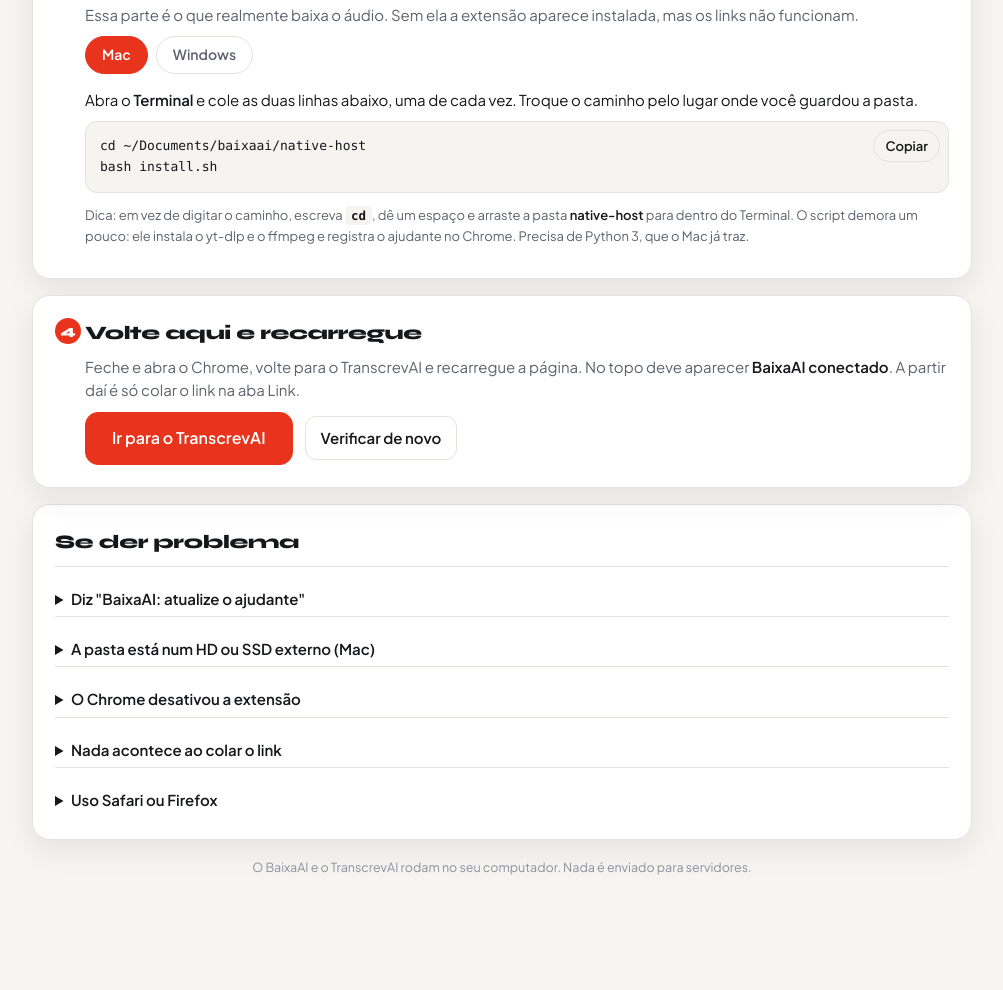
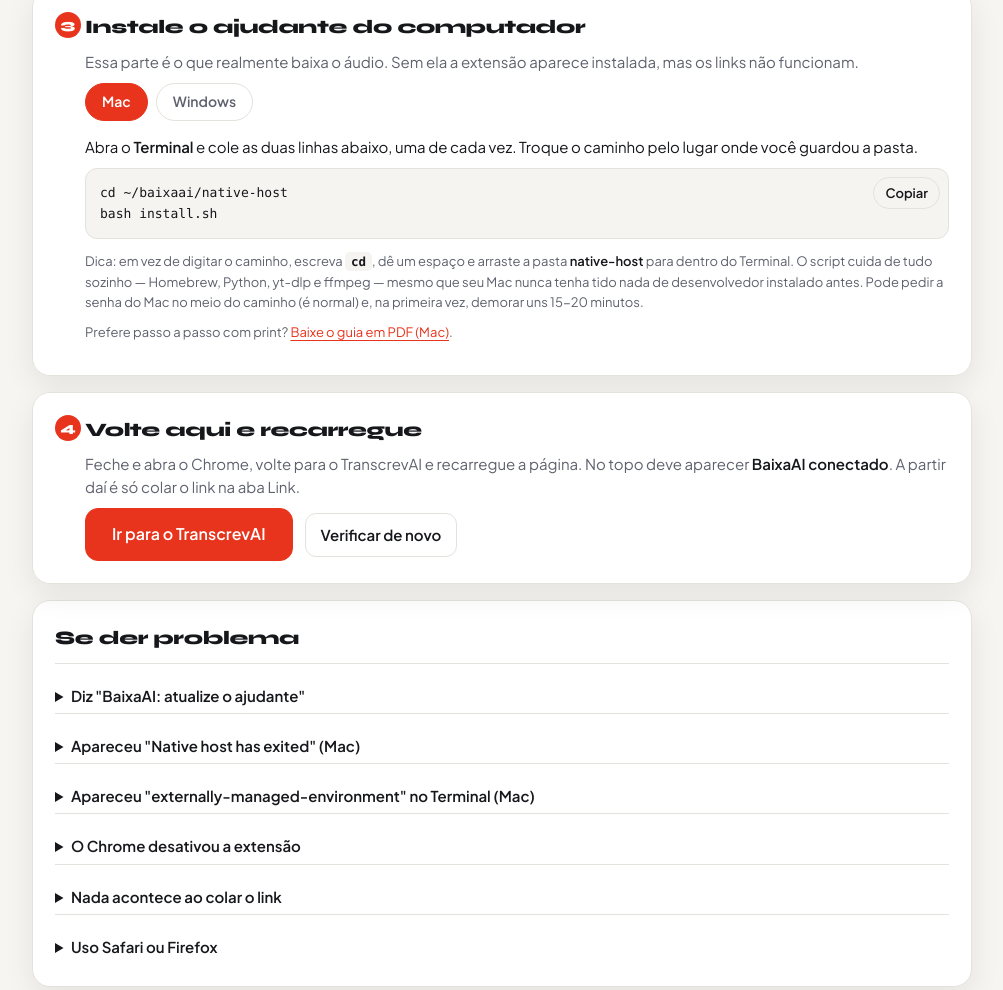
Before and after one commit to eusoumarcusbr/transcrevai, a plain HTML site: page baixaai.html in a window 1280 px wide. Shown: the part 845-1835 px from the top of the page, without its empty margins (138-1141 px from the left). Drawn offline with Linux system fonts and the light colour scheme.

Commit message:
fix(baixaai.html): corrige orientação de pasta (Documentos -> pessoal) e bootstrap do Homebrew
Página mandava guardar a pasta baixaai em Documentos e o comando cd usava
~/Documents/baixaai, batendo no bug de TCC do macOS (bloqueia Área de
Trabalho, Documentos e Downloads). Corrige texto do passo 1 e 3, atualiza
troubleshooting para cobrir as três pastas + externally-managed-environment,
adiciona links para os guias em PDF, e regenera o baixaai.zip a partir do
v2.6.2 (estava parado em 13/09, sem o install.sh blindado).

```diff
--- a/baixaai.html
+++ b/baixaai.html
@@ -111,7 +111,7 @@
       <div class="guide">
         <section class="card passo">
           <h2>Baixe e descompacte</h2>
-          <p>São uns 30 KB. Depois de descompactar, guarde a pasta <b>baixaai</b> num lugar definitivo, como Documentos. Se você apagar ou mover essa pasta depois, o complemento para de funcionar.</p>
+          <p>São uns 30 KB. Depois de descompactar, guarde a pasta <b>baixaai</b> direto na sua pasta pessoal (no Mac: <kbd>Ir → Pasta Pessoal</kbd> no Finder, ou ⌘⇧H). <b>Não</b> deixe ela dentro de Área de Trabalho, Documentos ou Downloads — o macOS bloqueia essas pastas e o ajudante do passo 3 não funciona. Se você apagar ou mover essa pasta depois, o complemento também para de funcionar.</p>
           <div class="dl">
             <a class="btn primary lg" href="baixaai.zip" download>Baixar o BaixaAI (.zip)</a>
             <span class="hint" style="margin:0">Funciona no Chrome e no Edge, no Mac e no Windows.</span>
@@ -140,11 +140,12 @@
           <div data-pane="mac">
             <p class="plain">Abra o <b>Terminal</b> e cole as duas linhas abaixo, uma de cada vez. Troque o caminho pelo lugar onde você guardou a pasta.</p>
             <div class="cmd">
-              <pre>cd ~/Documents/baixaai/native-host
+              <pre>cd ~/baixaai/native-host
 bash install.sh</pre>
               <button class="btn ghost sm copy" type="button">Copiar</button>
             </div>
-            <p class="hint">Dica: em vez de digitar o caminho, escreva <code>cd</code>, dê um espaço e arraste a pasta <b>native-host</b> para dentro do Terminal. O script demora um pouco: ele instala o yt-dlp e o ffmpeg e registra o ajudante no Chrome. Precisa de Python 3, que o Mac já traz.</p>
+            <p class="hint">Dica: em vez de digitar o caminho, escreva <code>cd</code>, dê um espaço e arraste a pasta <b>native-host</b> para dentro do Terminal. O script cuida de tudo sozinho — Homebrew, Python, yt-dlp e ffmpeg — mesmo que seu Mac nunca tenha tido nada de desenvolvedor instalado antes. Pode pedir a senha do Mac no meio do caminho (é normal) e, na primeira vez, demorar uns 15-20 minutos.</p>
+            <p class="hint">Prefere passo a passo com print? <a href="baixaai-guia-mac.pdf" target="_blank" rel="noopener">Baixe o guia em PDF (Mac)</a>.</p>
           </div>
 
           <div data-pane="win" hidden>
@@ -155,6 +156,7 @@
               <button class="btn ghost sm copy" type="button">Copiar</button>
             </div>
             <p class="hint">O script instala o yt-dlp, o ffmpeg e registra o ajudante no Chrome. O suporte a Windows é recente e foi menos testado que o do Mac.</p>
+            <p class="hint">Prefere passo a passo com print? <a href="baixaai-guia-windows.pdf" target="_blank" rel="noopener">Baixe o guia em PDF (Windows)</a>.</p>
           </div>
         </section>
 
@@ -176,8 +178,13 @@
           </details>
 
           <details>
-            <summary>A pasta está num HD ou SSD externo (Mac)</summary>
-            <p>O macOS costuma bloquear o Chrome de executar programas em volumes externos, e aparece "Native host has exited". Mova pelo menos a pasta <b>native-host</b> para dentro da sua pasta pessoal e rode o <code>install.sh</code> de lá.</p>
+            <summary>Apareceu "Native host has exited" (Mac)</summary>
+            <p>A pasta <b>baixaai</b> está dentro de Área de Trabalho, Documentos, Downloads, ou num HD/SSD externo — o macOS bloqueia essas pastas silenciosamente. Mova a pasta inteira pra dentro da sua pasta pessoal (⌘⇧H no Finder) e rode <code>bash install.sh</code> de novo a partir de lá.</p>
+          </details>
+
+          <details>
+            <summary>Apareceu "externally-managed-environment" no Terminal (Mac)</summary>
+            <p>O <code>install.sh</code> já contorna isso sozinho na maioria dos casos. Se persistir, rode de novo o mesmo comando do passo 3 — costuma resolver na segunda tentativa.</p>
           </details>
 
           <details>
```
Also changed, not shown: 4 other files.
